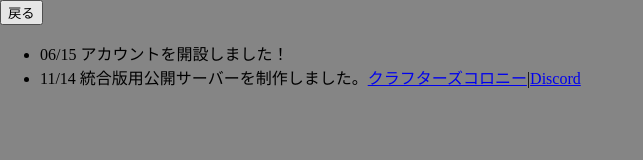
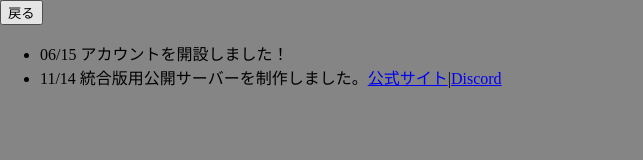
Before and after one commit to auieo-dayo/Auieo_YT_WEB, a plain HTML site: page notification/2025/notification.html in a window 1280 px wide. Shown: the whole page, without its empty margins (0-643 px from the left). Drawn offline with Linux system fonts and the light colour scheme.

Commit message:
公式サイトのリンクを更新

```diff
--- a/notification/2025/notification.html
+++ b/notification/2025/notification.html
@@ -9,7 +9,7 @@
   <button id="back">戻る</button>
   <ul>
     <li>06/15 アカウントを開設しました！</li>
-    <li>11/14 統合版用公開サーバーを制作しました。<a href="https://minecraft-mcworld.com/184774/" target="_blank">クラフターズコロニー</a>|<a target="_blank" href="https://discord.gg/Ug8VHAC7ue
+    <li>11/14 統合版用公開サーバーを制作しました。<a href="https://ausaba.f5.si" target="_blank">公式サイト</a>|<a target="_blank" href="https://discord.gg/Ug8VHAC7ue
 ">Discord</a> </li>
   </ul>
   <style>
```
